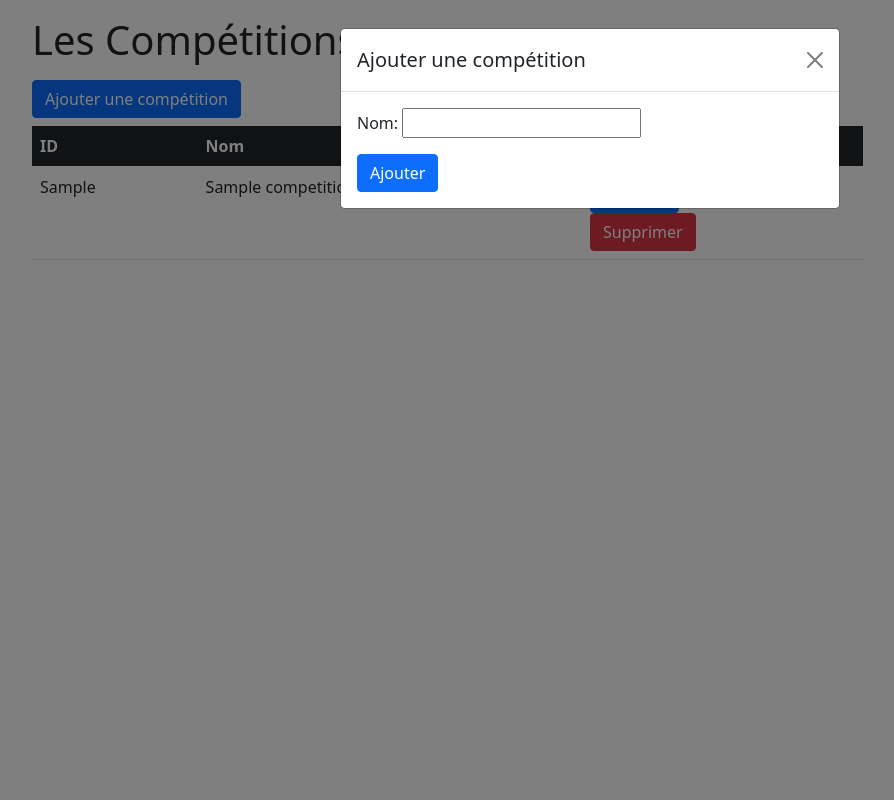
After one commit to bouramadevweb/JO_2024, a Django app: page /administration/competitions/ in a window 1280 px wide, after a click on "Ajouter une compétition". The commit adds this page. Shown: the whole page, without its empty margins (50-944 px from the left). Run offline with Django 5.2, Linux system fonts and the light colour scheme; tables that the repository leaves empty hold one stand-in row (values such as "Sample post"); some libraries are stand-ins or nearby versions.

Commit message:
adminstreur template et views Competitions

```diff
--- a/JeuxOlympique/administration/form.py
+++ b/JeuxOlympique/administration/form.py
@@ -1,5 +1,5 @@
 from django import forms
-from my_app_jo.models import List_competition,Lieu_des_competions,Dates_Competions
+from my_app_jo.models import List_competition,Lieu_des_competions,Dates_Competions,Competitions
 
 class ListCompetitionForm(forms.ModelForm):
     class Meta:
@@ -10,7 +10,27 @@ class LieuDesCompetionsForm(forms.ModelForm):
     class Meta:
         model = Lieu_des_competions
         fields = ['Nom', 'Ville', 'Capacite','Discipline']
+
 class DatesCompetitionsForm(forms.ModelForm):
     class Meta:
         model = Dates_Competions
         fields = '__all__'
+
+# class CompetitionForm(forms.ModelForm):
+#     class Meta:
+#         model = Competitions
+#         fields = ['Nom','pk_list_competition', 'pk_date_competition', 'pk_lieu']
+#         labels = {
+#             'Nom': 'Nom de la compétition',
+#             'pk_date_competition': 'Date de la compétition',
+#             'pk_lieu': 'Lieu de la compétition'
+#         }
+#         widgets = {
+#             'pk_date_competition': forms.DateInput(attrs={'class': 'form-control', 'type': 'date'}),
+#             'pk_lieu': forms.TextInput(attrs={'class': 'form-control'}),
+        # }
+
+class CompetitionForm(forms.ModelForm):
+    class Meta:
+        model = Competitions
+        fields = ['Nom']
--- /dev/null
+++ b/JeuxOlympique/administration/templates/competitions/competitions.html
@@ -0,0 +1,95 @@
+<!DOCTYPE html>
+<html lang="en">
+<head>
+    <meta charset="UTF-8">
+    <title>Liste des compétitions</title>
+    <link href="https://cdn.jsdelivr.net/npm/bootstrap@5.0.0-beta2/dist/css/bootstrap.min.css" rel="stylesheet">
+</head>
+<body>
+    <div class="container">
+        <h1 class="mt-3">Les Compétitions</h1>
+
+        <!-- Bouton d'ajout en modal -->
+        <button type="submit" class="btn btn-primary mt-2" data-bs-toggle="modal" data-bs-target="#addModal" name="add">
+            Ajouter une compétition
+        </button>
+
+        <!-- Modal d'ajout -->
+        <div class="modal fade" id="addModal" tabindex="-1" aria-labelledby="addModalLabel" aria-hidden="true">
+            <div class="modal-dialog">
+                <div class="modal-content">
+                    <div class="modal-header">
+                        <h5 class="modal-title" id="addModalLabel">Ajouter une compétition</h5>
+                        <button type="button" class="btn-close" data-bs-dismiss="modal" aria-label="Close"></button>
+                    </div>
+                    <div class="modal-body">
+                        <!-- Formulaire d'ajout -->
+                        <form action="{% url 'competitions' %}" method="post">
+                            {% csrf_token %}
+                            {{ form.as_p }}
+                            <button class="btn btn-primary" type="submit" name="add">Ajouter</button>
+                        </form>
+                    </div>
+                </div>
+            </div>
+        </div>
+
+        <!-- Tableau des compétitions -->
+        <div class="row mt-2">
+            <div class="col-md-9">
+                <table class="table">
+                    <thead class="table-dark">
+                        <tr>
+                            <th scope="col">ID</th>
+                            <th scope="col">Nom</th>
+                            <th scope="col">Actions</th>
+                        </tr>
+                    </thead>
+                    <tbody>
+                        {% for competition in competitions %}
+                        <tr>
+                            <td>{{ competition.pk_typ_competition }}</td>
+                            <td>{{ competition.Nom }}</td>
+                            <td>
+                                <!-- Button trigger modal pour modifier -->
+                                <button type="submit" class="btn btn-primary" data-bs-toggle="modal" data-bs-target="#editModal{{ competition.pk_typ_competition }}" name="update">
+                                    Modifier
+                                </button>
+                                <!-- Modal pour modifier -->
+                                <div class="modal fade" id="editModal{{ competition.pk_typ_competition }}" tabindex="-1" aria-labelledby="editModalLabel{{ competition.pk_typ_competition }}" aria-hidden="true">
+                                    <div class="modal-dialog">
+                                        <div class="modal-content">
+                                            <div class="modal-header">
+                                                <h5 class="modal-title" id="editModalLabel{{ competition.pk_typ_competition }}">Modifier une compétition</h5>
+                                                <button type="button" class="btn-close" data-bs-dismiss="modal" aria-label="Close"></button>
+                                            </div>
+                                            <div class="modal-body">
+                                                <!-- Formulaire de modification -->
+                                                <form action="{% url 'competitions' %}" method="post">
+                                                    {% csrf_token %}
+                                                    <input type="hidden" name="id" value="{{ competition.pk_typ_competition }}">
+                                                    <button class="btn btn-primary" type="submit" name="update">Modifier</button>
+                                                    {{ form.as_p }}
+                                                </form>
+                                            </div>
+                                        </div>
+                                    </div>
+                                </div>
+                                <!-- Bouton de suppression -->
+                                <form action="{% url 'competitions' %}" method="post">
+                                    {% csrf_token %}
+                                    <input type="hidden" name="id" value="{{ competition.pk_typ_competition }}">
+                                    <button class="btn btn-danger" type="submit" name="delete">Supprimer</button>
+                                </form>
+                            </td>
+                        </tr>
+                        {% endfor %}
+                    </tbody>
+                </table>
+            </div>
+        </div>
+    </div>
+
+    <script src="https://cdn.jsdelivr.net/npm/bootstrap@5.0.0-beta2/dist/js/bootstrap.bundle.min.js"></script>
+</body>
+</html>
--- a/JeuxOlympique/administration/urls.py
+++ b/JeuxOlympique/administration/urls.py
@@ -6,6 +6,7 @@ urlpatterns = [
     path('list_competition/', views.list_competition, name='list_competition'),
     path('lieu_competition/', views.lieu_competition, name='lieu_competition'),
     path('dates_competitions/',views.dates_competitions, name='dates_competitions'),
+    path('competitions/', views.competitions, name='competitions'),  # URL pour la vue competitions
     path('add_competition/', views.list_competition, name='add_competition'),
     path('update_competition/', views.list_competition, name='update_competition'),
     path('delete_competition/', views.list_competition, name='delete_competition'),
--- a/JeuxOlympique/administration/views.py
+++ b/JeuxOlympique/administration/views.py
@@ -1,6 +1,12 @@
 from django.shortcuts import render, redirect, get_object_or_404
-from my_app_jo.models import List_competition,Lieu_des_competions,Dates_Competions
-from .form import ListCompetitionForm,LieuDesCompetionsForm,DatesCompetitionsForm
+from my_app_jo.models import List_competition, Lieu_des_competions, Dates_Competions,Competitions
+from administration.form import ListCompetitionForm, LieuDesCompetionsForm, DatesCompetitionsForm,CompetitionForm
+from django.http import HttpResponse
+from django.db.models import Value
+from django.db.models.functions import Replace
+
+def clean_primary_key(value):
+    return Replace(Replace(Replace(value, Value(','), Value('')), Value(';'), Value('')), Value('.'), Value(''))
 
 def list_competition(request):
     if request.method == 'POST':
@@ -15,6 +21,7 @@ def list_competition(request):
             form = ListCompetitionForm(request.POST, instance=competition)
             if form.is_valid():
                 form.save()
+                return redirect('listCompetitions/list_competition')
         elif 'delete' in request.POST:
             competition_id = request.POST.get('id')
             competition = get_object_or_404(List_competition, pk=competition_id)
@@ -23,10 +30,7 @@ def list_competition(request):
     else:
         list_competition = List_competition.objects.all()
         form = ListCompetitionForm()
-
         return render(request, 'listCompetitions/list_competition.html', {'list_competition': list_competition, 'form': form})
-
-
 
 def lieu_competition(request):
     if request.method == 'POST':
@@ -41,6 +45,7 @@ def lieu_competition(request):
             form = LieuDesCompetionsForm(request.POST, instance=lieu)
             if form.is_valid():
                 form.save()
+                return redirect('lieux_competitions/lieu_competitions')
         elif 'delete' in request.POST:
             lieu_id = request.POST.get('id')
             lieu = get_object_or_404(Lieu_des_competions, pk=lieu_id)
@@ -49,7 +54,6 @@ def lieu_competition(request):
     else:
         lieu_competition = Lieu_des_competions.objects.all()
         form = LieuDesCompetionsForm()
-
         return render(request, 'lieux_competitions/lieu_competitions.html', {'lieu_competition': lieu_competition, 'form': form})
 
 def dates_competitions(request):
@@ -65,12 +69,43 @@ def dates_competitions(request):
             form = DatesCompetitionsForm(request.POST, instance=date_competition)
             if form.is_valid():
                 form.save()
+                return redirect('dates_competitions/dates_competitions')
         elif 'delete' in request.POST:
             date_competition_id = request.POST.get('id')
             date_competition = get_object_or_404(Dates_Competions, pk=date_competition_id)
             date_competition.delete()
         return redirect('dates_competitions/dates_competitions')  # Rediriger pour éviter les re-postages
     else:
-        dates_competitions = Dates_Competions.objects.all()
+        dates_competitions = Dates_Competions.objects.all().annotate(
+            cleaned_pk_date_competition=clean_primary_key('pk_date_competition')
+        )
         form = DatesCompetitionsForm()
         return render(request, 'dates_competitions/dates_competitions.html', {'dates_competitions': dates_competitions, 'form': form})
+# Importez la classe CompetitionForm depuis votre fichier form.py
+
+
+
+
+def competitions(request):
+    if request.method == 'POST':
+        if 'add' in request.POST:
+            form = CompetitionForm(request.POST)
+            if form.is_valid():
+                form.save()
+                return redirect('competitions')  # Rediriger vers la même page après l'ajout
+        elif 'update' in request.POST:
+            competition_id = request.POST.get('id')
+            competition = get_object_or_404(Competitions, pk=competition_id)
+            form = CompetitionForm(request.POST, instance=competition)
+            if form.is_valid():
+                form.save()
+                return redirect('competitions')  # Rediriger vers la même page après la modification
+        elif 'delete' in request.POST:
+            competition_id = request.POST.get('id')
+            competition = get_object_or_404(Competitions, pk=competition_id)
+            competition.delete()
+            return redirect('competitions')  # Rediriger vers la même page après la suppression
+    else:
+        competitions = Competitions.objects.all()
+        form = CompetitionForm()
+    return render(request, 'competitions/competitions.html', {'competitions': competitions, 'form': form})
--- a/JeuxOlympique/my_app_jo/models.py
+++ b/JeuxOlympique/my_app_jo/models.py
@@ -61,8 +61,7 @@ class Lieu_des_competions(models.Model):
         # Si l'objet n'a pas encore de clé primaire, créez-en une en utilisant les valeurs des champs spécifiés
         if not self.pk:
 
-            self.pk_lieu = "_".join([str(self.Ville),
-                                    str(self.Nom.strip()),
+            self.pk_lieu = "_".join([str(self.Ville),str(self.Nom.strip()),
                                     str(self.Capacite),
                                     str(self.Discipline.pk_list_competition.strip())])
         super().save(*args, **kwargs)
@@ -102,7 +101,7 @@ class Competitions(models.Model):
         super().save(*args, **kwargs)
 
     def __str__(self):
-        return f'{self.Nom}, {self.pk_typ_competition}, {self.pk_date_competition}, {self.pk_lieu}'
+        return f'{self.Nom}'
 
 class Offre(models.Model):
     TYPE_CHOICES = [
--- a/JeuxOlympique/scripts/Competition.py
+++ b/JeuxOlympique/scripts/Competition.py
@@ -29,7 +29,7 @@ for ods_entry in ODS.objects.all():
 
             # Supprimer les espaces de la clé primaire pour pk_typ_competition
             pk_typ_competition = "_".join([str(lieu_competition_instance.pk_lieu), str(list_competition_instance.pk_list_competition), str(dates_competition.pk_date_competition)])
-
+            pk_typ_competition = pk_typ_competition.replace(" ", "").replace(",", "").replace(";", "")
             # Créer une instance de Competitions avec les valeurs appropriées
             competition, created = Competitions.objects.get_or_create(
                 Nom=ods_entry.discipline,
```
Also changed, not shown: JeuxOlympique/administration/templates/dates_competitions/dates_competitions.html (+8 -6 lines), JeuxOlympique/scripts/Date.py (+5 -2 lines), JeuxOlympique/scripts/supp.py (+36 -27 lines).
